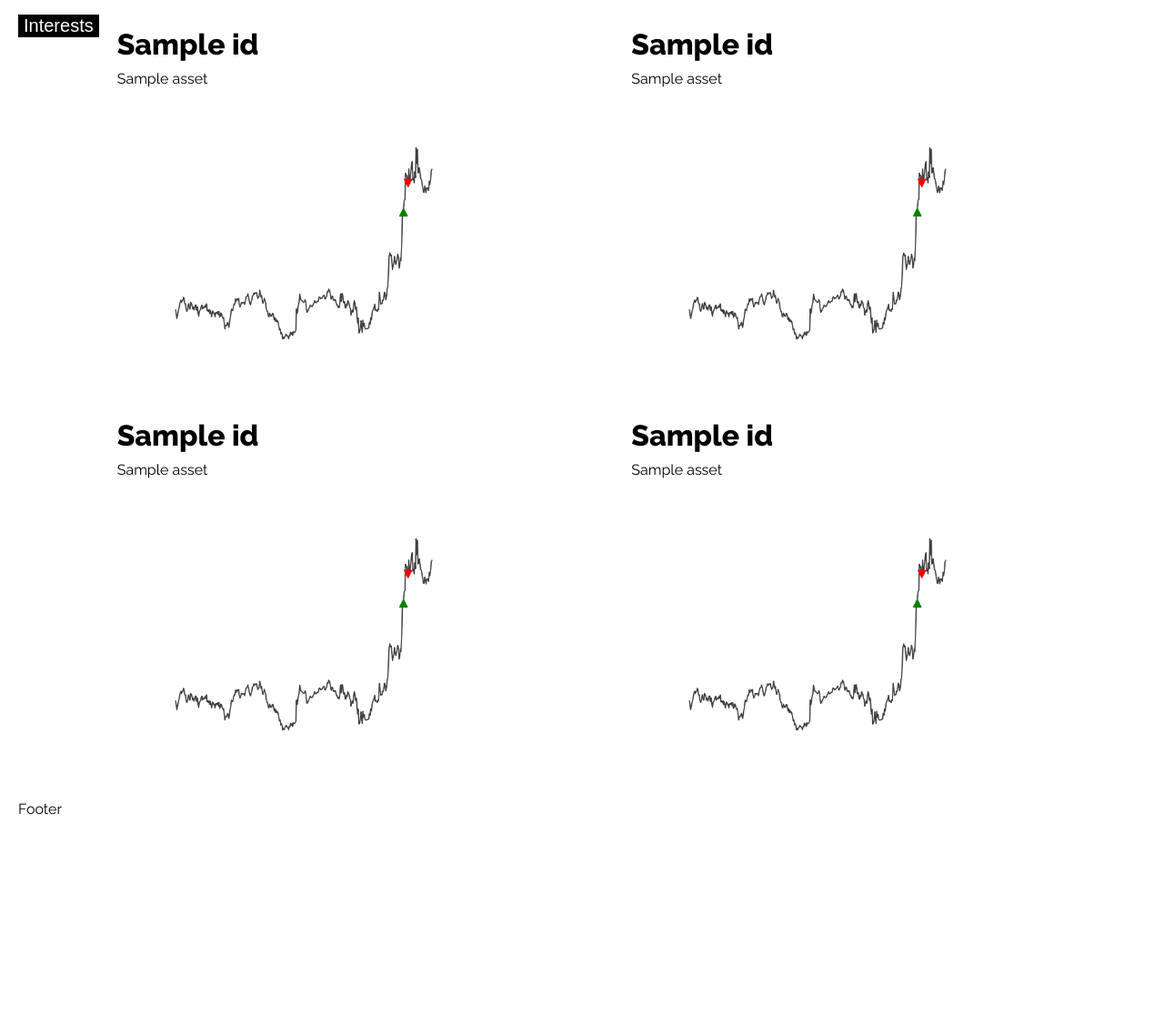
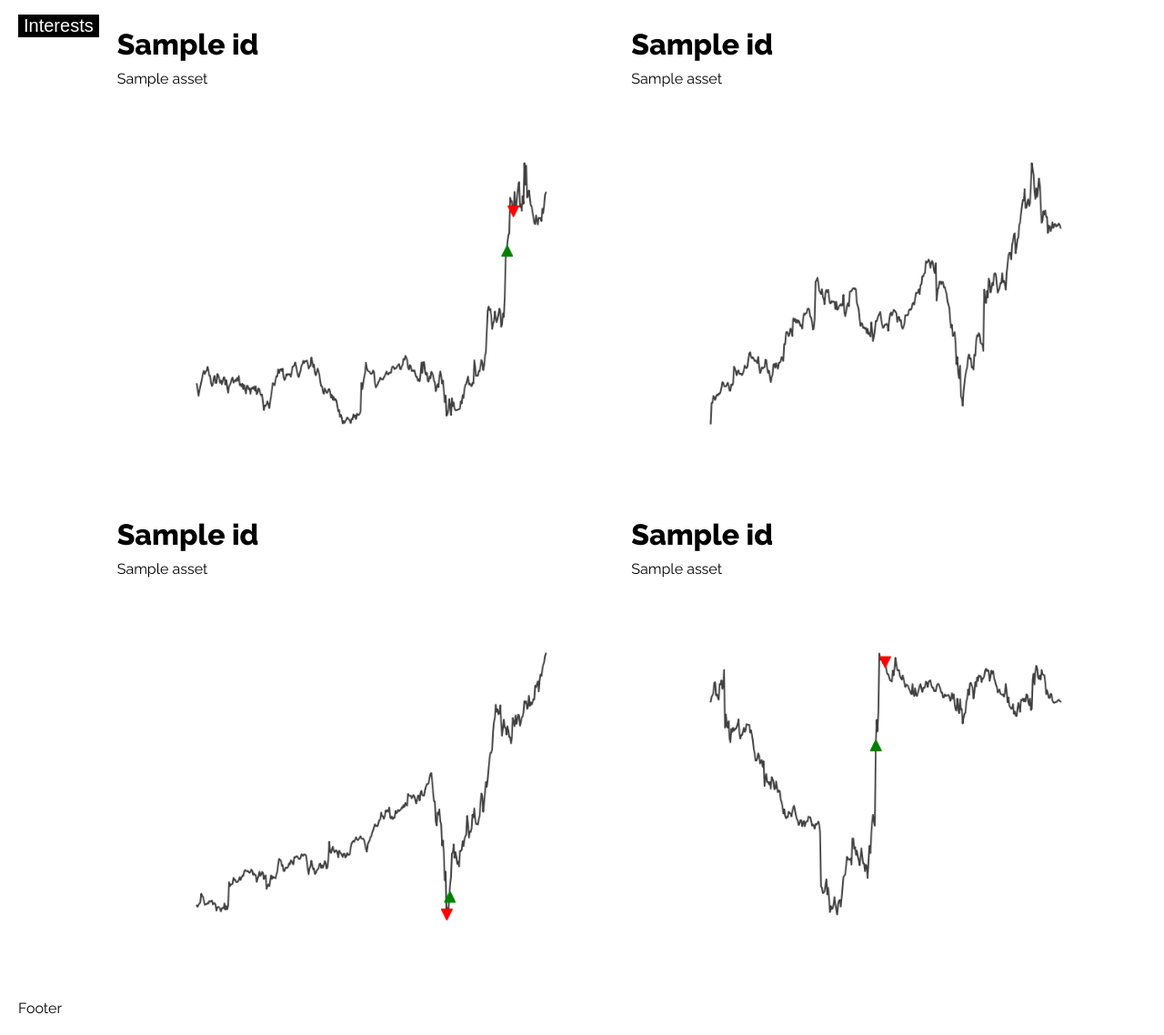
Before and after one commit to rikuh00/FreshStocks, a Flask app: template templates/index.html in a window 1280 px wide. Shown: the part 110-1248 px from the top of the page at 91% size. Before the commit the page ends 1006 px from the top, so only its background shows below. Run offline with Flask 2, Linux system fonts and the light colour scheme; the template is opened without the code that fills it: values that come from a table or form of the project are taken from there, most other values are stand-ins (such as "Sample title", 1, 10 or a date in 2020).

Commit message:
No more csv

```diff
--- a/Asset.py
+++ b/Asset.py
@@ -82,7 +82,6 @@ class Asset():
                     final_std = _std
                     final_signal = _signal
                     strat = strat_dict[_strat]
-            #final_signal.to_csv('{}.csv'.format(self.ticker))
 
         # Determining Buy/Sell Instructions based on the best strategy
         if strat == 'Long MA':
--- a/static/stylesheets/style.css
+++ b/static/stylesheets/style.css
@@ -65,7 +65,7 @@ body {
 }
 
 .stock {
-    max-width: 400px;
+    width: 100%;
 }
 #interests, #home, #submit{
     background: black;
--- a/templates/index.html
+++ b/templates/index.html
@@ -32,17 +32,17 @@
                     <div class="stock">
                         <h1>{{ asset_list[1][0].name }}</h1>
                         <p>{{ asset_list[1][1] }}</p>
-                        <img src="{{ url_for('static',filename='img/SPOT.png') }}" alt="SPOT" width=100%>
+                        <img src="{{ url_for('static',filename='img/SNAP.png') }}" alt="SPOT" width=100%>
                     </div>
                     <div class="stock">
                         <h1>{{ asset_list[2][0].name }}</h1>
                         <p>{{ asset_list[2][1] }}</p>
-                        <img src="{{ url_for('static',filename='img/SPOT.png') }}" alt="SPOT" width=100%>
+                        <img src="{{ url_for('static',filename='img/Lulu.png') }}" alt="SPOT" width=100%>
                     </div>
                     <div class="stock">
                         <h1>{{ asset_list[3][0].name }}</h1>
                         <p>{{ asset_list[3][1] }}</p>
-                        <img src="{{ url_for('static',filename='img/SPOT.png') }}" alt="SPOT" width=100%>
+                        <img src="{{ url_for('static',filename='img/FIT.png') }}" alt="SPOT" width=100%>
                     </div>
                 </div>
 
```
